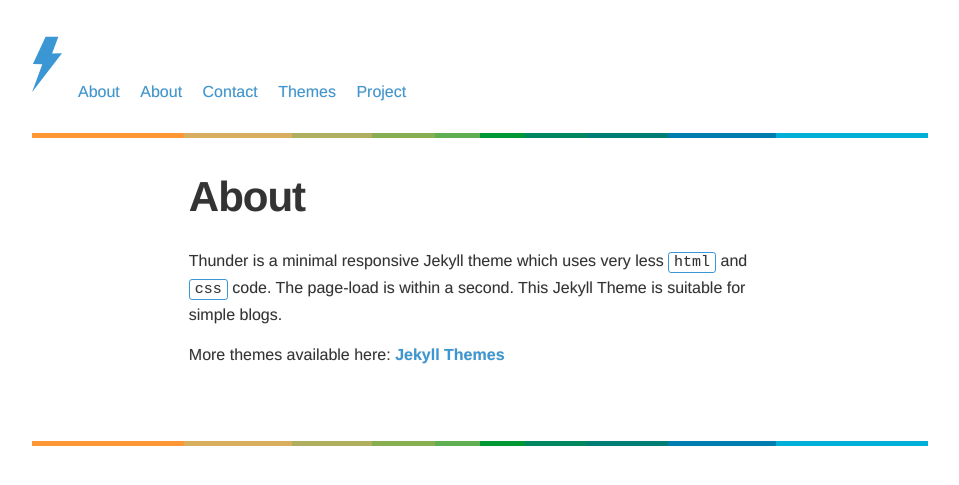
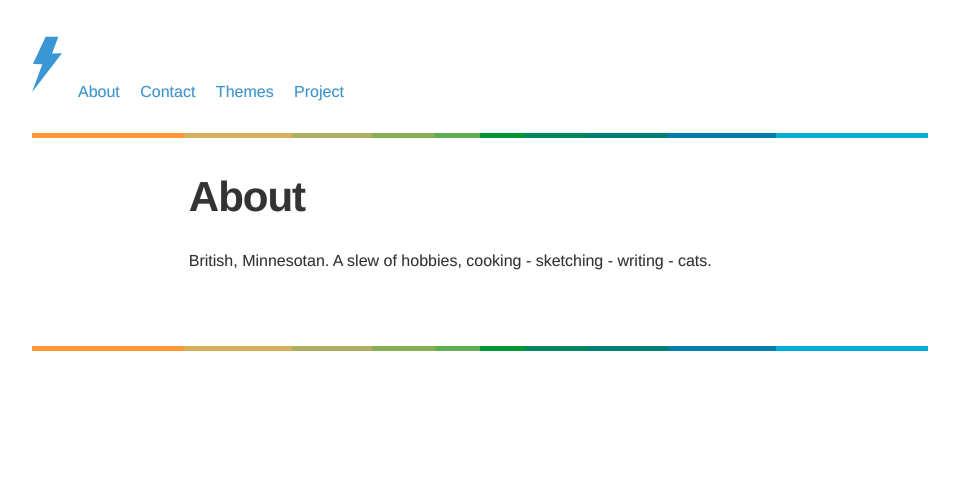
Before and after one commit to jf-atray/jf-atray.github.io, a Jekyll site: the page built from about.markdown, in a window 1280 px wide. Shown: the top 485 px of the page, without its empty margins (160-1119 px from the left). Built offline with Jekyll 4.4.1, drawn with Linux system fonts in a browser that asks for light colours.

Commit message:
accidentally tracked a bunch of site somehow

```diff
--- a/about.markdown
+++ b/about.markdown
@@ -4,5 +4,4 @@
 permalink: /about/
 ---
 
-If I have any measure of self-discipline I will make incremental progress in what remains of my free-time.
-The noble goal is just a rough explanation of some of my more specific pattern preferences to send in reference to my programmers.
+British, Minnesotan. A slew of hobbies, cooking - sketching - writing - cats.
--- a/about.md
+++ /dev/null
@@ -1,11 +0,0 @@
----
-layout: page
-title: About
-permalink: /about/
----
-
-
-Thunder is a minimal responsive Jekyll theme which uses very less ``html`` and ``css`` code. The page-load is within a second. This Jekyll Theme is suitable for simple blogs.
-
-
-More themes available here: [**Jekyll Themes**](http://blog.webjeda.com/jekyll-themes/)
```
Also changed, not shown: 5 other files.
